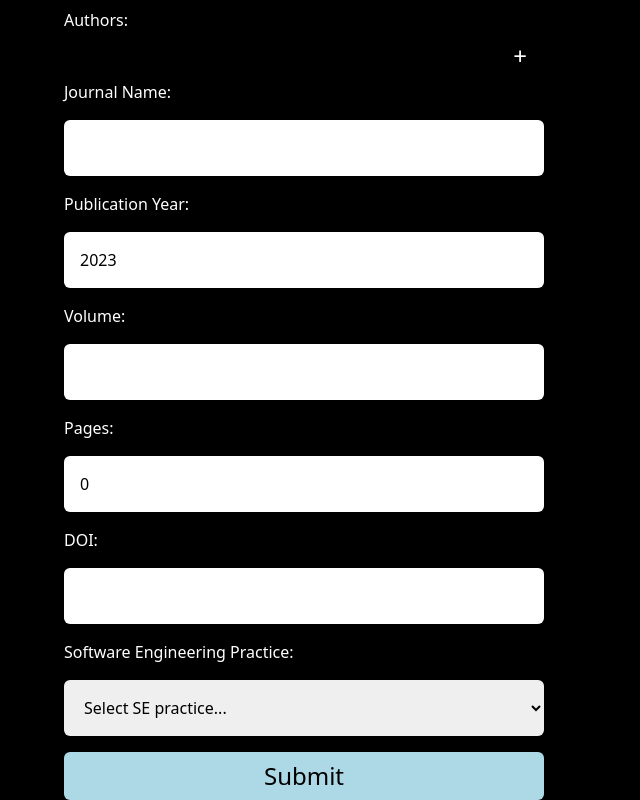
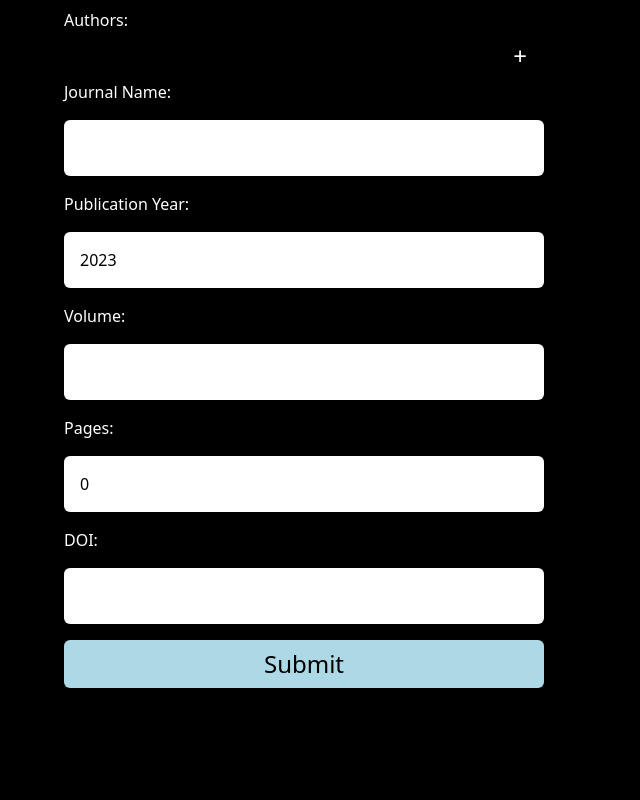
Before and after one commit to Lvl29OwOMonkey/assignment, a Next.js app in the folder frontend/: page /articles/new in a window 1280 px wide. Shown: the part 240-1040 px from the top of the page, without its empty margins (0-640 px from the left). After the commit the page ends 928 px from the top, so only its background shows below. Built offline with nearby package versions, Linux system fonts and the light colour scheme.

Commit message:
Updated stuff

```diff
--- a/frontend/src/components/PopulatedNavBar.tsx
+++ b/frontend/src/components/PopulatedNavBar.tsx
@@ -10,10 +10,9 @@ const PopulatedNavBar = () => {
       <NavItem route="/" end>
         Home
       </NavItem>
-      <NavItem dropdown route="/articles">
+      <NavItem dropdown>
         Articles <IoMdArrowDropdown />
         <NavDropdown>
-          <NavItem route="/articles">View articles</NavItem>
           <NavItem route="/articles/new">Submit new</NavItem>
           <NavItem route="/articles/analyst">Analyst</NavItem>
         </NavDropdown>
--- a/frontend/src/pages/articles/analyst/index.tsx
+++ b/frontend/src/pages/articles/analyst/index.tsx
@@ -1,4 +1,4 @@
-import { GetStaticProps, NextPage } from "next";
+import { GetServerSideProps, NextPage } from "next";
 import axios from "axios";
 import { ArticlesInterface } from "../../../../types/schema";
 import { GridColDef } from "@mui/x-data-grid";
@@ -377,7 +377,7 @@ const Articles: NextPage<ArticlesProps> = ({ articles }) => {
 	);
 };
 
-export const getStaticProps: GetStaticProps<ArticlesProps> = async () => {
+export const getServerSideProps: GetServerSideProps<ArticlesProps> = async () => {
 	// Fetch articles from Backend
 	const request = await axios.get(
 		`${process.env.NEXT_PUBLIC_BACKEND_URL}/articles/analyst`,
--- a/frontend/src/pages/articles/new.tsx
+++ b/frontend/src/pages/articles/new.tsx
@@ -206,21 +206,6 @@ const NewDiscussion = () => {
 					}}
 					required
 				/>
-				<label htmlFor="sePractice">Software Engineering Practice:</label>
-				<select
-					className={formStyles.formItem}
-					name="Software Engineering Practice"
-					id="sePractice"
-					value={sePractice}
-					onChange={(event) => setSePractice(event.target.value)}
-				>
-					<option value="" hidden disabled>
-						Select SE practice...
-					</option>
-					<option value="agile">Agile</option>
-					<option value="sprint">Sprint</option>
-					<option value="mob_programming">Mob Programming</option>
-				</select>
 				<button className={formStyles.submitButton} type="submit">
 					Submit
 				</button>
--- a/frontend/src/pages/index.tsx
+++ b/frontend/src/pages/index.tsx
@@ -1,4 +1,4 @@
-import { GetStaticProps, NextPage } from "next";
+import { GetServerSideProps, NextPage } from "next";
 import Head from "next/head";
 import { useState } from "react";
 import BetterDataTable from "../components/BetterDataTable";
@@ -176,7 +176,7 @@ const Articles: NextPage<ArticlesProps> = ({ articlesData }) => {
 	);
 };
 
-export const getStaticProps: GetStaticProps<ArticlesProps> = async () => {
+export const getServerSideProps: GetServerSideProps<ArticlesProps> = async () => {
 	// Fetch articles from Backend
 	const request = await axios.get(
 		`${process.env.NEXT_PUBLIC_BACKEND_URL}/articles`,
```
Also changed, not shown: 1 other file (tests, documents, lock files or other folders).
